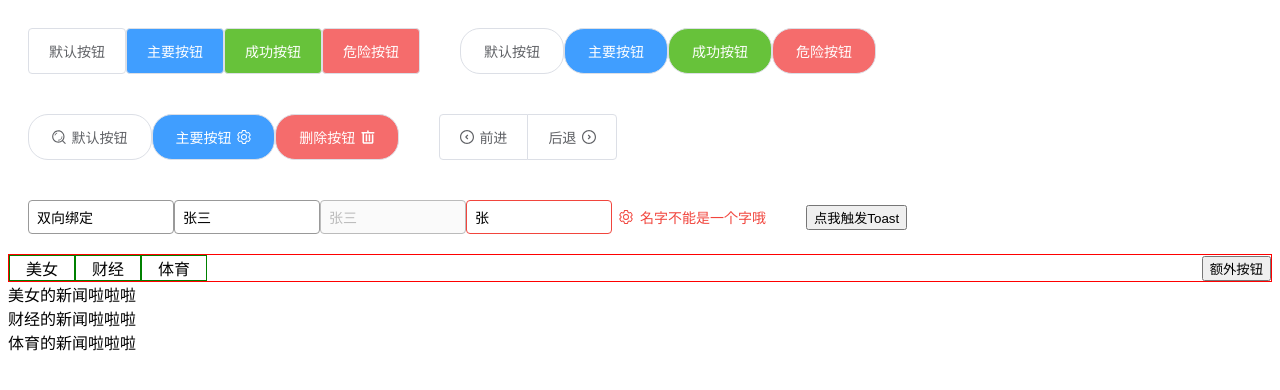
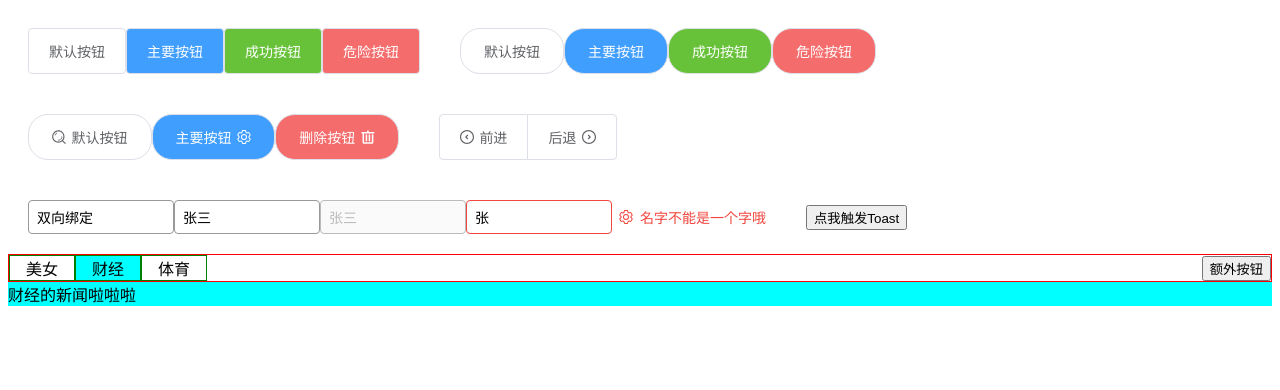
Before and after one commit to luckzhu/eazy-ui, a Vue app: page / in a window 1280 px wide. Shown: the top 390 px of the page. Built offline with nearby package versions, Linux system fonts and the light colour scheme.

Commit message:
用eventBus实现tabs切换功能

```diff
--- a/src/App.vue
+++ b/src/App.vue
@@ -1,5 +1,6 @@
 <template>
   <div id="app">
+    <div class="testBox">
       <div class="mybutton">
         <ez-button>默认按钮</ez-button>
         <ez-button type="primary">主要按钮</ez-button>
@@ -44,29 +45,27 @@
         <ez-input value="双向绑定" @input="inputChange"></ez-input>
         <ez-input value="张三"></ez-input>
         <ez-input value="张三" disabled></ez-input>
-            <ez-input
-                value="张"
-                error
-                errorMessage="名字不能是一个字哦"
-            ></ez-input>
+        <ez-input value="张" error errorMessage="名字不能是一个字哦"></ez-input>
       </div>
 
       <div class="mybutton">
         <button @click="showToast">点我触发Toast</button>
       </div>
+    </div>
 
     <div class="testBox">
-           <ez-tabs>
+        <!--.sync等价于加上 @update:seleted="slectedTabs = $event" -->
+      <ez-tabs :selected.sync="slectedTabs" >
         <ez-tabs-head>
-               <ez-tabs-item>美女</ez-tabs-item>
-               <ez-tabs-item>财经</ez-tabs-item>
-               <ez-tabs-item>体育</ez-tabs-item>
+          <ez-tabs-item name="beauty">美女</ez-tabs-item>
+          <ez-tabs-item name="finance">财经</ez-tabs-item>
+          <ez-tabs-item name="sports">体育</ez-tabs-item>
           <button slot="action">额外按钮</button>
         </ez-tabs-head>
         <ez-tabs-body>
-               <ez-tabs-pane>美女的新闻啦啦啦</ez-tabs-pane>
-               <ez-tabs-pane>财经的新闻啦啦啦</ez-tabs-pane>
-               <ez-tabs-pane>体育的新闻啦啦啦</ez-tabs-pane>
+          <ez-tabs-pane name="beauty">美女的新闻啦啦啦</ez-tabs-pane>
+          <ez-tabs-pane name="finance">财经的新闻啦啦啦</ez-tabs-pane>
+          <ez-tabs-pane name="sports">体育的新闻啦啦啦</ez-tabs-pane>
         </ez-tabs-body>
       </ez-tabs>
     </div>
@@ -81,12 +80,17 @@ import Input from "./components/input.vue";
 import Tabs from "./components/tabs";
 import TabsHead from "./components/tabs-head";
 import TabsBody from "./components/tabs-body";
-import TabsItem from "./components/tabs-item"
-import TabsPane from "./components/tabs-pane"
-import tabsHeadVue from './components/tabs-head.vue';
+import TabsItem from "./components/tabs-item";
+import TabsPane from "./components/tabs-pane";
+import tabsHeadVue from "./components/tabs-head.vue";
 
 export default {
   name: "app",
+  data() {
+    return {
+      slectedTabs: "finance"
+    };
+  },
   components: {
     "ez-button": Button,
     "ez-button-group": ButtonGroup,
@@ -96,7 +100,6 @@ export default {
     "ez-tabs-body": TabsBody,
     "ez-tabs-item": TabsItem,
     "ez-tabs-pane": TabsPane
-
   },
   methods: {
     inputChange(e) {
@@ -132,6 +135,5 @@ export default {
 }
 .testBox {
   display: block;
-
 }
 </style>
--- a/src/components/tabs-body.vue
+++ b/src/components/tabs-body.vue
@@ -6,7 +6,8 @@
 
 <script>
 export default {
-    name: "EazyTabsbody"
+    name: "EazyTabsbody",
+    inject: ['eventBus']
 };
 </script>
 
--- a/src/components/tabs-head.vue
+++ b/src/components/tabs-head.vue
@@ -9,7 +9,9 @@
 
 <script>
 export default {
-    name: "EazyTabsHead"
+    name: "EazyTabsHead",
+    inject: ['eventBus'],
+
 };
 </script>
 
--- a/src/components/tabs-item.vue
+++ b/src/components/tabs-item.vue
@@ -1,12 +1,46 @@
 <template>
-    <div class="tabs-item" >
-        <slot></slot>
-    </div>
+  <div class="tabs-item" @click="switchTab" :class="tabActiveClass">
+    <slot></slot>
+  </div>
 </template>
 
 <script>
 export default {
-    name: "EazyTabsItem"
+  name: "EazyTabsItem",
+  data() {
+    return {
+      active: false
+    };
+  },
+  props: {
+    name: {
+      type: String,
+      required: true
+    }
+  },
+  inject: ["eventBus"],
+  created() {
+    this.eventBus.$on("update:selected", name => {
+      console.log(name);
+      if (name === this.name) {
+        this.active = true;
+      } else {
+        this.active = false;
+      }
+    });
+  },
+  computed: {
+    tabActiveClass() {
+      return {
+        'tabActive': this.active
+      };
+    }
+  },
+  methods: {
+    switchTab() {
+      this.eventBus.$emit("update:selected", this.name);
+    }
+  }
 };
 </script>
 
@@ -15,4 +49,8 @@ export default {
   padding: 0 1em;
   border: 1px solid green;
 }
+
+.tabActive {
+    background-color: aqua;
+}
 </style>
--- a/src/components/tabs-pane.vue
+++ b/src/components/tabs-pane.vue
@@ -1,16 +1,48 @@
 <template>
-    <div class="tabs-pane">
-        <slot></slot>
-    </div>
+  <div class="tabs-pane" :class="tabActiveClass" v-if="active">
+    <slot></slot>
+  </div>
 </template>
 
 <script>
 export default {
-    name: "EazyTabsPane"
+  name: "EazyTabsPane",
+  data() {
+    return {
+      active: false
+    };
+  },
+  props: {
+    name: {
+      type: String,
+      required: true
+    }
+  },
+  inject: ["eventBus"],
+  created() {
+    this.eventBus.$on("update:selected", name => {
+      if (name === this.name) {
+        this.active = true;
+      } else {
+        this.active = false;
+      }
+    });
+  },
+  computed: {
+    tabActiveClass() {
+      return {
+        tabActive: this.active
+      };
+    }
+  }
 };
 </script>
 
 <style lang="scss" scoped>
 .tabs-pane {
 }
+
+.tabActive {
+  background-color: aqua;
+}
 </style>
--- a/src/components/tabs.vue
+++ b/src/components/tabs.vue
@@ -1,12 +1,33 @@
 <template>
-    <div class="tabs">
-        <slot></slot>
-    </div>
+  <div class="tabs">
+    <slot></slot>
+  </div>
 </template>
 
 <script>
+import Vue from "vue";
 export default {
-    name: "EazyTabs"
+  name: "EazyTabs",
+  data() {
+    return {
+      eventBus: new Vue()
+    };
+  },
+  props: {
+    selected: {
+      type: String | Number,
+      required: true
+    }
+  },
+  provide() {
+    return {
+      eventBus: this.eventBus
+    };
+  },
+  mounted(){
+      this.eventBus.$emit('update:selected',this.selected)
+  }
+
 };
 </script>
 
```
Lines whose indentation alone changed are shown as unchanged.
